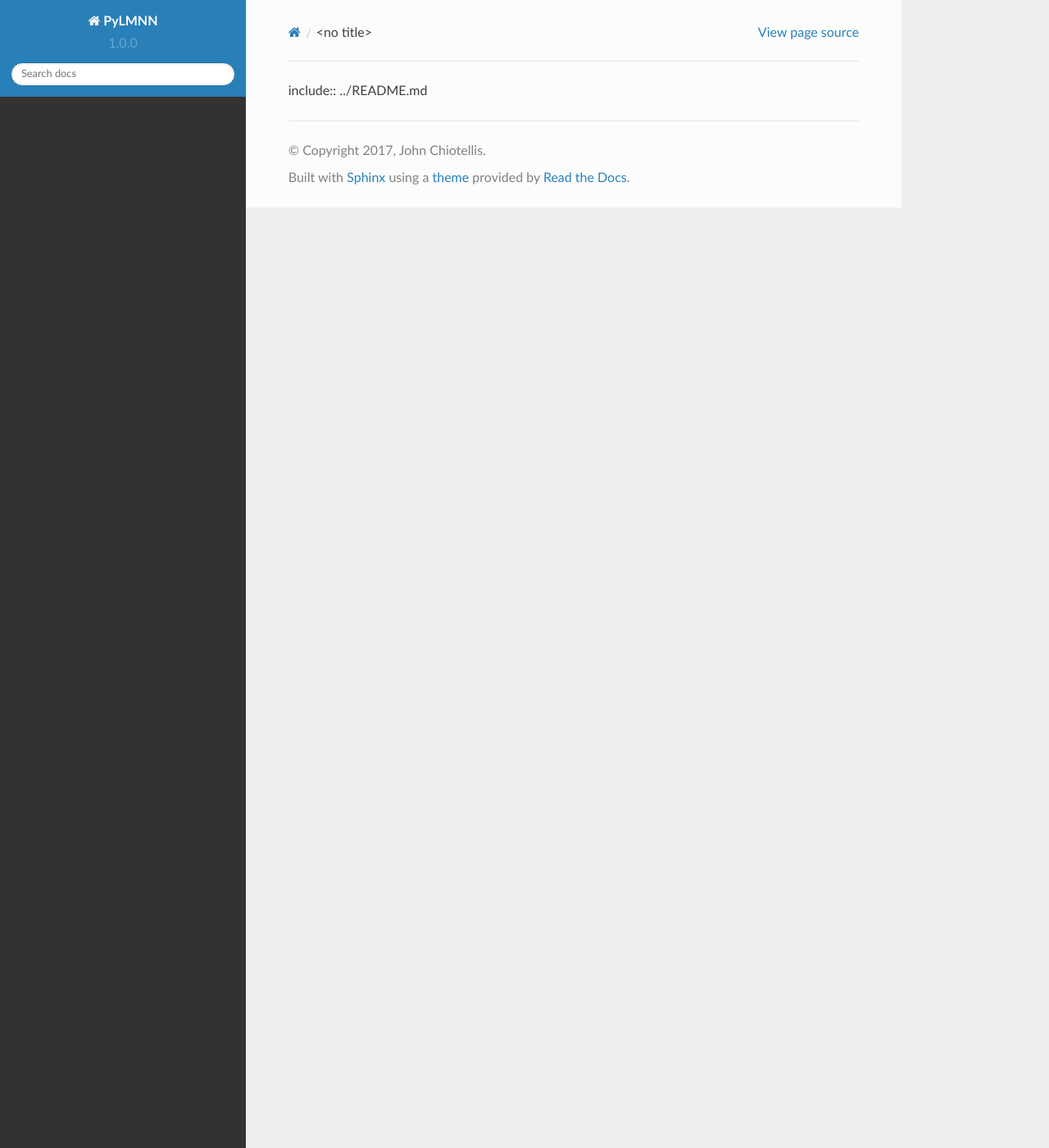
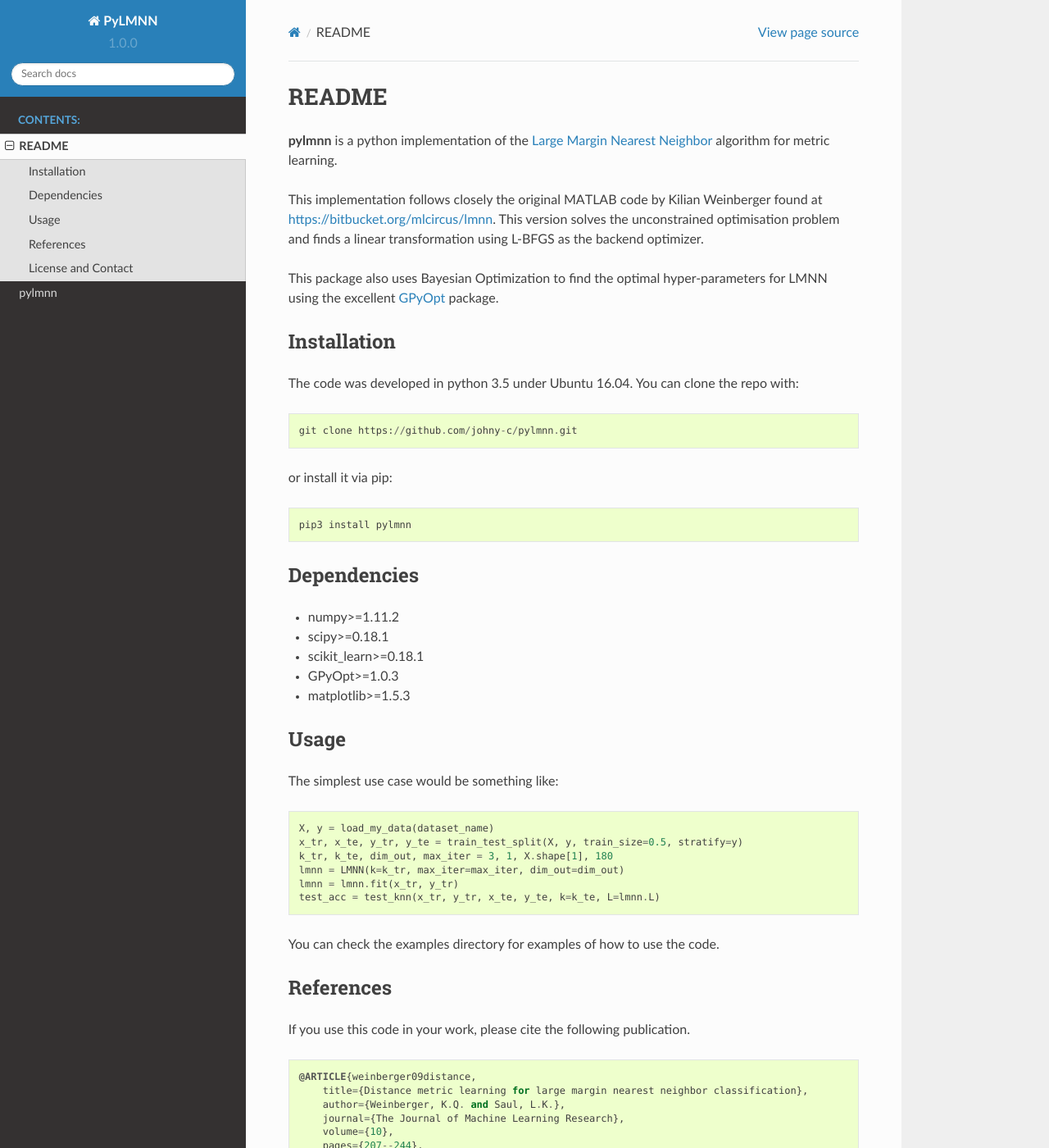
Before and after one commit to johny-c/pylmnn, a Sphinx documentation site: the page built from docs/readme.rst, in a window 1280 px wide and 1400 px high. Shown: the whole window at 82% size. Built offline with Sphinx 7.4.7 and the Read the Docs theme 2.0.0, drawn with Linux system fonts in a browser that asks for light colours; some of the changed text lies outside the part shown.

Commit message:
fix documentation v1.0.0

```diff
--- /dev/null
+++ b/README.rst
@@ -0,0 +1,84 @@
+README
+======
+
+**pylmnn** is a python implementation of the `Large Margin Nearest
+Neighbor <#paper>`__ algorithm for metric learning.
+
+This implementation follows closely the original MATLAB code by Kilian
+Weinberger found at https://bitbucket.org/mlcircus/lmnn. This version
+solves the unconstrained optimisation problem and finds a linear
+transformation using L-BFGS as the backend optimizer.
+
+This package also uses Bayesian Optimization to find the optimal
+hyper-parameters for LMNN using the excellent
+`GPyOpt <http://github.com/SheffieldML/GPyOpt>`__ package.
+
+Installation
+^^^^^^^^^^^^
+
+The code was developed in python 3.5 under Ubuntu 16.04. You can clone
+the repo with:
+
+::
+
+    git clone https://github.com/johny-c/pylmnn.git
+
+or install it via pip:
+
+::
+
+    pip3 install pylmnn
+
+Dependencies
+^^^^^^^^^^^^
+
+-  numpy>=1.11.2
+-  scipy>=0.18.1
+-  scikit\_learn>=0.18.1
+-  GPyOpt>=1.0.3
+-  matplotlib>=1.5.3
+
+Usage
+^^^^^
+
+The simplest use case would be something like:
+
+::
+
+    X, y = load_my_data(dataset_name)
+    x_tr, x_te, y_tr, y_te = train_test_split(X, y, train_size=0.5, stratify=y)
+    k_tr, k_te, dim_out, max_iter = 3, 1, X.shape[1], 180
+    lmnn = LMNN(k=k_tr, max_iter=max_iter, dim_out=dim_out)
+    lmnn = lmnn.fit(x_tr, y_tr)
+    test_acc = test_knn(x_tr, y_tr, x_te, y_te, k=k_te, L=lmnn.L)
+
+You can check the examples directory for examples of how to use the
+code.
+
+References
+^^^^^^^^^^
+
+If you use this code in your work, please cite the following
+publication.
+
+::
+
+    @ARTICLE{weinberger09distance,
+        title={Distance metric learning for large margin nearest neighbor classification},
+        author={Weinberger, K.Q. and Saul, L.K.},
+        journal={The Journal of Machine Learning Research},
+        volume={10},
+        pages={207--244},
+        year={2009},
+        publisher={MIT Press}
+    }
+
+License and Contact
+^^^^^^^^^^^^^^^^^^^
+
+This work is released under the `GNU General Public License Version 3
+(GPLv3) <http://www.gnu.org/licenses/gpl.html>`__.
+
+Contact **John Chiotellis**
+`:envelope: <mailto:johnyc.code@gmail.com>`__ for questions, comments
+and reporting bugs.
--- a/docs/conf.py
+++ b/docs/conf.py
@@ -2,7 +2,7 @@
 # -*- coding: utf-8 -*-
 #
 # PyLMNN documentation build configuration file, created by
-# sphinx-quickstart on Tue Feb 28 23:52:24 2017.
+# sphinx-quickstart on Sun Mar  5 16:59:10 2017.
 #
 # This file is execfile()d with the current directory set to its
 # containing dir.
@@ -22,8 +22,18 @@ import sys
 # sys.path.insert(0, os.path.abspath('.'))
 
 devdir = os.environ['HOME'] + '/projects/pylmnn'
-sys.path.append(os.path.abspath(devdir))
+sys.path.insert(0, os.path.abspath('.'))
+sys.path.insert(0, os.path.abspath(devdir))
 #sys.path.append(os.path.abspath(devdir + '/docs/sphinxext'))
+
+# Markdown
+from recommonmark.parser import CommonMarkParser
+
+source_parsers = {
+    '.md': CommonMarkParser,
+}
+
+
 
 # -- General configuration ------------------------------------------------
 
@@ -50,8 +60,8 @@ templates_path = ['_templates']
 # The suffix(es) of source filenames.
 # You can specify multiple suffix as a list of string:
 #
-# source_suffix = ['.rst', '.md']
-source_suffix = '.rst'
+source_suffix = ['.rst', '.md']
+# source_suffix = '.rst'
 
 # The master toctree document.
 master_doc = 'index'
@@ -102,11 +112,6 @@ html_theme = "sphinx_rtd_theme"
 # documentation.
 #
 # html_theme_options = {}
-html_theme_options = {
-                        #"rightsidebar": "true",
-                        #"relbarbgcolor": "black"
-                     }
-
 
 # Add any paths that contain custom static files (such as style sheets) here,
 # relative to this directory. They are copied after the builtin static files,
--- a/docs/index.rst
+++ b/docs/index.rst
@@ -1,5 +1,5 @@
 .. PyLMNN documentation master file, created by
-   sphinx-quickstart on Sat Mar  4 20:01:06 2017.
+   sphinx-quickstart on Sun Mar  5 16:59:10 2017.
    You can adapt this file completely to your liking, but it should at least
    contain the root `toctree` directive.
 
@@ -10,6 +10,8 @@ Welcome to PyLMNN's documentation!
    :maxdepth: 2
    :caption: Contents:
 
+   readme
+   source/modules
 
 Indices and tables
 ==================
--- a/docs/readme.rst
+++ b/docs/readme.rst
@@ -1 +1 @@
-include:: ../README.md
+.. include:: ../README.rst
```
Also changed, not shown: README.md (deleted, +0 -62 lines), docs/requirements.txt (added, +7 -0 lines), 2 other files.
